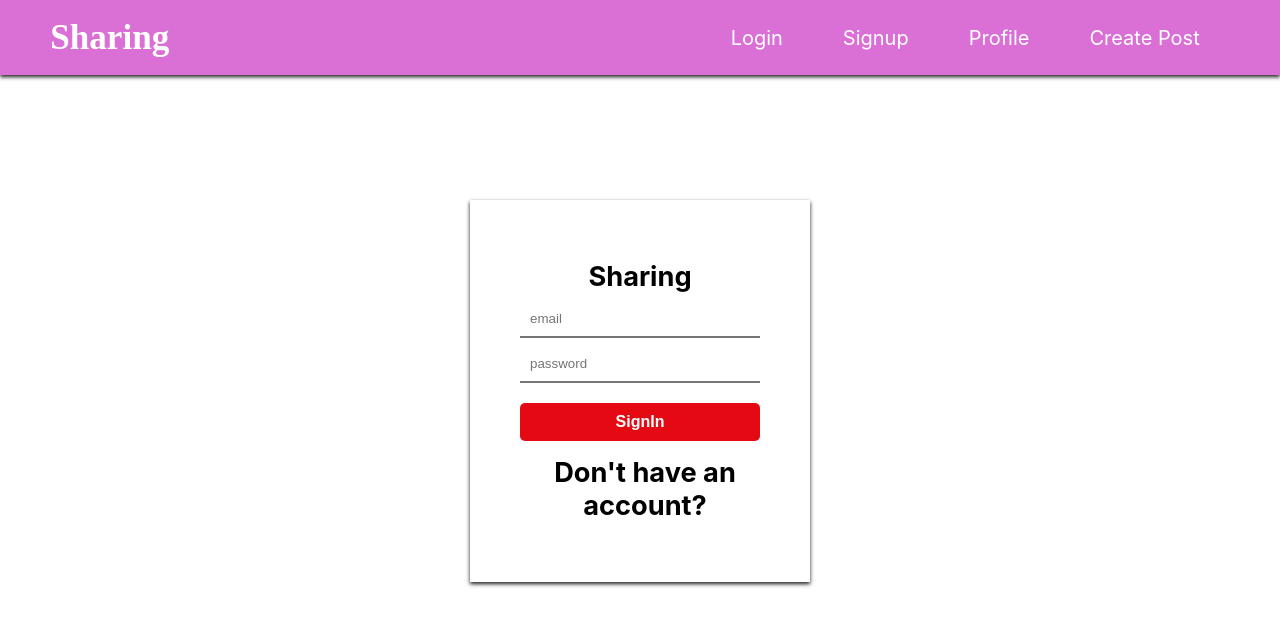
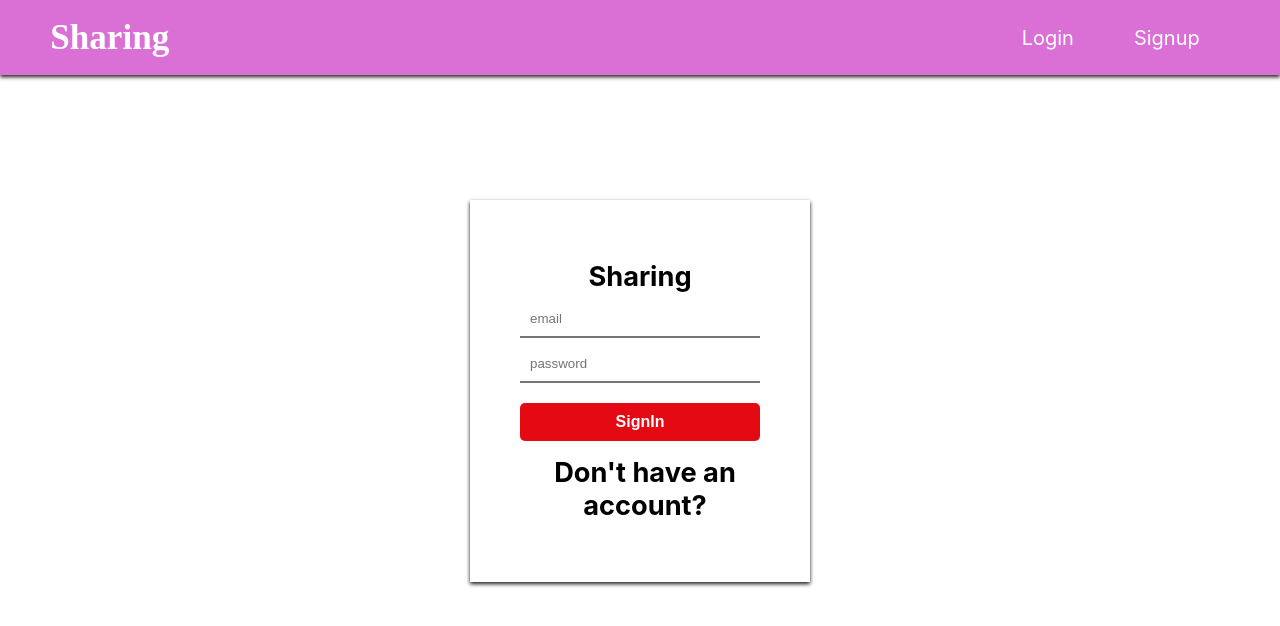
Before and after one commit to ggarushi/sharing, a React (Create React App) app in the folder client/: page /signin in a window 1280 px wide. Shown: the top 626 px of the page. Built offline with nearby package versions, Linux system fonts and the light colour scheme; a web font is replaced by a local one.

Commit message:
contextapi

```diff
--- a/client/src/Components/Navbar.js
+++ b/client/src/Components/Navbar.js
@@ -1,25 +1,37 @@
-import React,{useState} from 'react';
+import React,{useState,useContext} from 'react';
 import {Link} from 'react-router-dom';
+import {UserContext} from '../App';
 import "./Navbar.css";
 const Navbar=()=>{
+    const {state,dispatch}=useContext(UserContext)
     const[formobile,setmobile]=useState(false);
-    return(
-        <nav className="navbarown">
-            <Link to="/" className="logo"><h3>Sharing</h3></Link>
-            <ul className={formobile? "nav-links-mobile":"nav-links"}
-            onClick={()=>setmobile(false)}>
+    const renderList=()=>{
+        if(state){
+        return [
+            <Link to="/profile" className="profile">
+            <li>Profile</li>
+            </Link>,
+            <Link to="/createpost" className="profile">
+            <li>Create Post</li>
+            </Link>
+        ]}
+        else{
+            return [
                 <Link to="/signin" className="login">
                     <li>Login</li>
-                </Link>
+                </Link>,
                 <Link to="/signup" className="signup">
                     <li>Signup</li>
                 </Link>
-                <Link to="/profile" className="profile">
-                    <li>Profile</li>
-                </Link>
-                <Link to="/createpost" className="profile">
-                    <li>Create Post</li>
-                </Link>
+            ]
+        }
+    }
+    return(
+        <nav className="navbarown">
+            <Link to={state?"/":"/signin"} className="logo"><h3>Sharing</h3></Link>
+            <ul className={formobile? "nav-links-mobile":"nav-links"}
+            onClick={()=>setmobile(false)}>
+               {renderList()}
             </ul>
             <button className="mobile-menu"
             onClick={()=>setmobile(!formobile)}>
--- a/client/src/Components/screens/Login.js
+++ b/client/src/Components/screens/Login.js
@@ -24,7 +24,7 @@ const Login=()=>{
             })
         }).then(res=>res.json())
         .then(data=>{
-            console.log(data);
+            // console.log(data);
            if(data.error){
 
             //    <div className="toast_c">{ M.toast({html:data.error,classes:"#3f51b5 indigo"})}</div>
--- a/client/src/Reducers/userReducer.js
+++ b/client/src/Reducers/userReducer.js
@@ -1,6 +1,6 @@
 export const initialState=null;
 export const reducer=(state,action)=>{
-    if(action.type=="USER")
+    if(action.type==="USER")
     {
         return action.payload
     }
```
